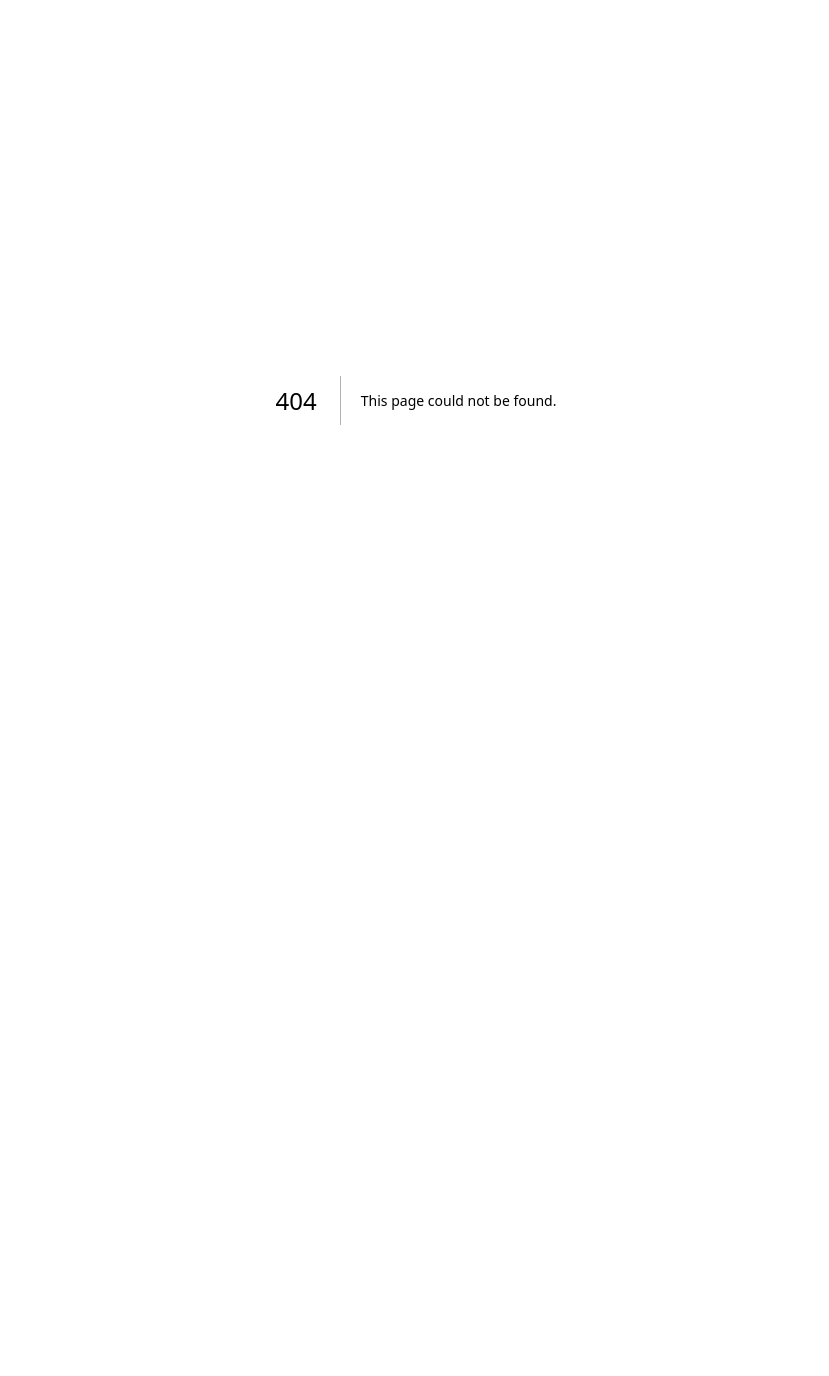
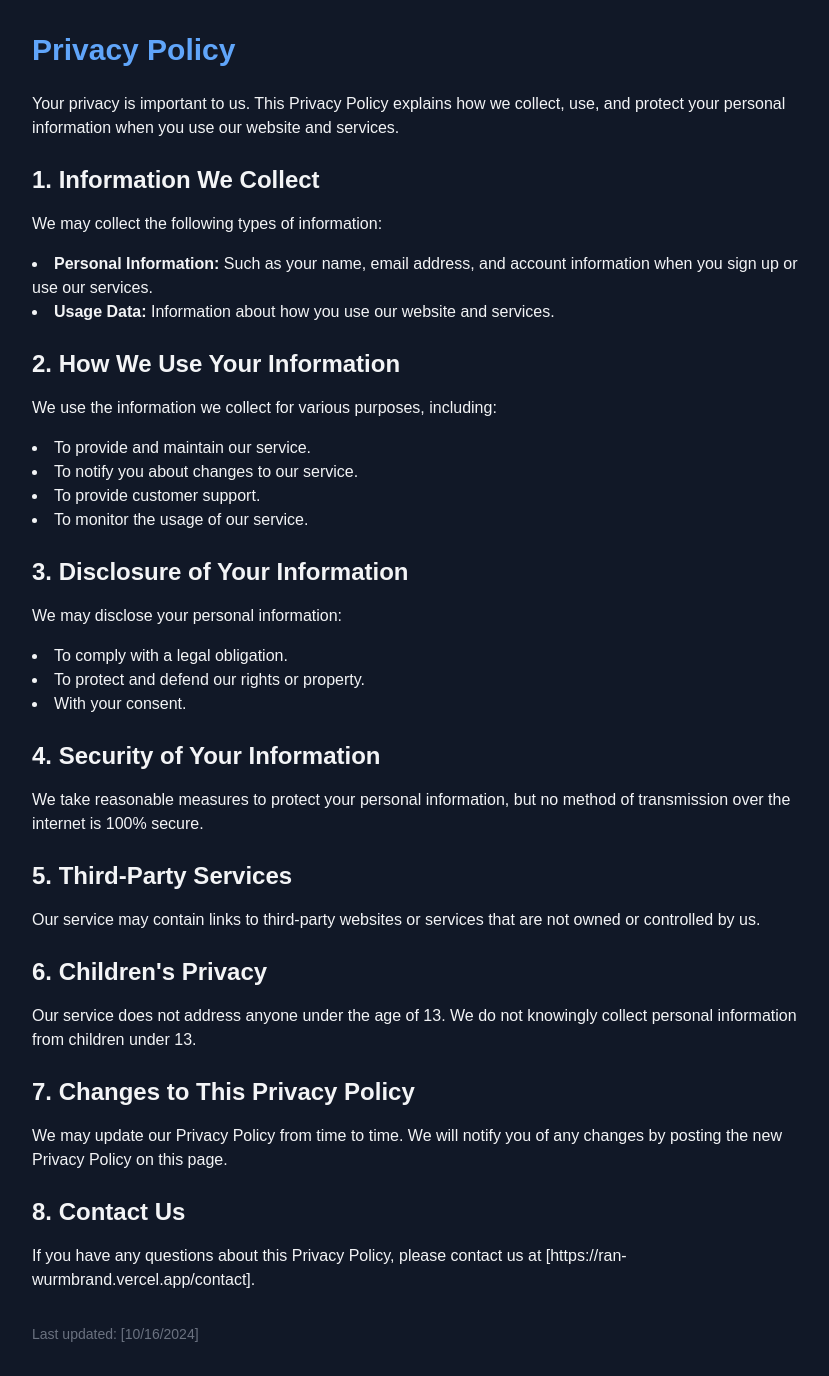
Before and after one commit to RanWurm/Play_List_converter, a Next.js app: page /privacy-policy in a window 1280 px wide. Before the commit this address had no page. Shown: the whole page, without its empty margins (224-1053 px from the left). Before the commit the page ends 800 px from the top, so only its background shows below. Built offline with nearby package versions, Linux system fonts and the light colour scheme.

Commit message:
privacy policeis added

```diff
--- a/app/page.js
+++ b/app/page.js
@@ -12,18 +12,22 @@ export default function Home() {
       <div className="flex-grow flex flex-col items-center justify-between p-4 sm:p-6 lg:p-8">
         <div className="z-10 w-full max-w-5xl items-center justify-between font-mono text-sm">
           <h1 className="text-2xl sm:text-3xl lg:text-4xl font-bold text-center mb-2 sm:mb-4 text-blue-400">
-            Welcome to My Dark-Themed Website
+            Transfer Your Playlists from Spotify to YouTube
           </h1>
           <p className="text-sm sm:text-base lg:text-xl text-center mb-4 sm:mb-6 text-gray-300">
-            This is a sample page with a dark color scheme and vertical wave animation at the bottom.
+            Easily move your favorite music from Spotify to YouTube with our simple converter tool.
           </p>
         </div>
 
         <div className="grid grid-cols-1 sm:grid-cols-2 gap-4 sm:gap-6 my-4 sm:my-6 w-full max-w-4xl">
           <Link href="/converter" className="block">
             <button className="w-full h-full bg-gray-800 p-4 sm:p-6 rounded-lg shadow-lg hover:bg-gray-700 transition-colors duration-300 text-left flex flex-col justify-between">
-              <h2 className="text-lg sm:text-xl lg:text-2xl font-semibold mb-2 sm:mb-4 text-blue-300">Converter</h2>
-              <p className="text-sm sm:text-base text-gray-400">Click here to go to the converter page</p>
+              <h2 className="text-lg sm:text-xl lg:text-2xl font-semibold mb-2 sm:mb-4 text-blue-300">
+                Start Converting Now
+              </h2>
+              <p className="text-sm sm:text-base text-gray-400">
+                Click here to transfer your playlists from Spotify to YouTube
+              </p>
             </button>
           </Link>
 
@@ -34,25 +38,26 @@ export default function Home() {
             className="block"
           >
             <button className="w-full h-full bg-gray-800 p-4 sm:p-6 rounded-lg shadow-lg hover:bg-gray-700 transition-colors duration-300 text-left flex flex-col justify-between">
-              <h2 className="text-lg sm:text-xl lg:text-2xl font-semibold mb-2 sm:mb-4 text-blue-300">Dont have a playlist yet?</h2>
-              <p className="text-sm sm:text-base text-gray-400">Here you can have an AI generate a playlist for you</p>
+              <h2 className="text-lg sm:text-xl lg:text-2xl font-semibold mb-2 sm:mb-4 text-blue-300">
+                Don't have a playlist yet?
+              </h2>
+              <p className="text-sm sm:text-base text-gray-400">
+                Let our AI generate a personalized playlist for you
+              </p>
             </button>
           </a>
         </div>
 
         <footer className="text-center text-gray-500 w-full mt-4">
-          <p className="text-xs sm:text-sm">© 2024 Your Company Name. All rights reserved.</p>
-          <p className="mt-2">
-            <a
-              href="https://www.freeprivacypolicy.com/live/7b90dcca-f29a-45c5-b468-41f107601375"
-              target="_blank"
-              rel="noopener noreferrer"
-              className="text-blue-400 hover:underline text-xs sm:text-sm"
-            >
-              Privacy Policy
-            </a>
-          </p>
-        </footer>
+  <p className="text-xs sm:text-sm">© 2024 Playlist Transfer Tool. All rights reserved.</p>
+  <p className="mt-2">
+    <Link href="/privacy-policy">
+      <span className="text-blue-400 hover:underline text-xs sm:text-sm">
+        Privacy Policy
+      </span>
+    </Link>
+  </p>
+</footer>
       </div>
 
       <div className="w-full">
--- /dev/null
+++ b/app/privacy-policy/page.js
@@ -0,0 +1,81 @@
+// app/privacy-policy/page.jsx
+"use client";
+
+import React from 'react';
+
+export default function PrivacyPolicy() {
+  return (
+    <main className="min-h-screen w-screen bg-gray-900 text-gray-100 p-8">
+      <div className="max-w-3xl mx-auto">
+        <h1 className="text-3xl font-bold mb-6 text-blue-400">Privacy Policy</h1>
+
+        <p className="mb-4">
+          Your privacy is important to us. This Privacy Policy explains how we collect, use, and protect your personal information when you use our website and services.
+        </p>
+
+        <h2 className="text-2xl font-semibold mt-6 mb-4">1. Information We Collect</h2>
+        <p className="mb-4">
+          We may collect the following types of information:
+        </p>
+        <ul className="list-disc list-inside mb-4">
+          <li>
+            <strong>Personal Information:</strong> Such as your name, email address, and account information when you sign up or use our services.
+          </li>
+          <li>
+            <strong>Usage Data:</strong> Information about how you use our website and services.
+          </li>
+        </ul>
+
+        <h2 className="text-2xl font-semibold mt-6 mb-4">2. How We Use Your Information</h2>
+        <p className="mb-4">
+          We use the information we collect for various purposes, including:
+        </p>
+        <ul className="list-disc list-inside mb-4">
+          <li>To provide and maintain our service.</li>
+          <li>To notify you about changes to our service.</li>
+          <li>To provide customer support.</li>
+          <li>To monitor the usage of our service.</li>
+        </ul>
+
+        <h2 className="text-2xl font-semibold mt-6 mb-4">3. Disclosure of Your Information</h2>
+        <p className="mb-4">
+          We may disclose your personal information:
+        </p>
+        <ul className="list-disc list-inside mb-4">
+          <li>To comply with a legal obligation.</li>
+          <li>To protect and defend our rights or property.</li>
+          <li>With your consent.</li>
+        </ul>
+
+        <h2 className="text-2xl font-semibold mt-6 mb-4">4. Security of Your Information</h2>
+        <p className="mb-4">
+          We take reasonable measures to protect your personal information, but no method of transmission over the internet is 100% secure.
+        </p>
+
+        <h2 className="text-2xl font-semibold mt-6 mb-4">5. Third-Party Services</h2>
+        <p className="mb-4">
+          Our service may contain links to third-party websites or services that are not owned or controlled by us.
+        </p>
+
+        <h2 className="text-2xl font-semibold mt-6 mb-4">6. Children's Privacy</h2>
+        <p className="mb-4">
+          Our service does not address anyone under the age of 13. We do not knowingly collect personal information from children under 13.
+        </p>
+
+        <h2 className="text-2xl font-semibold mt-6 mb-4">7. Changes to This Privacy Policy</h2>
+        <p className="mb-4">
+          We may update our Privacy Policy from time to time. We will notify you of any changes by posting the new Privacy Policy on this page.
+        </p>
+
+        <h2 className="text-2xl font-semibold mt-6 mb-4">8. Contact Us</h2>
+        <p className="mb-4">
+          If you have any questions about this Privacy Policy, please contact us at [https://ran-wurmbrand.vercel.app/contact].
+        </p>
+
+        <p className="mt-8 text-sm text-gray-500">
+          Last updated: [10/16/2024]
+        </p>
+      </div>
+    </main>
+  );
+}
```
